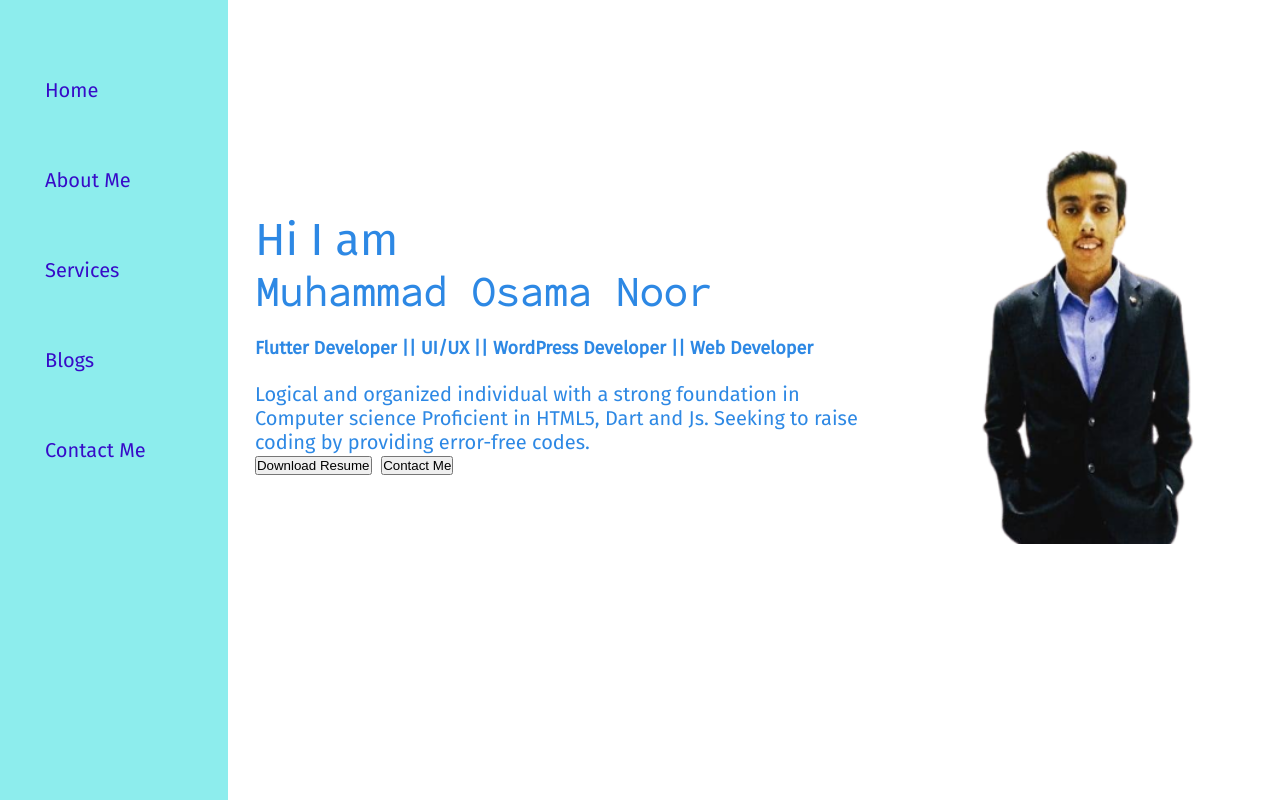
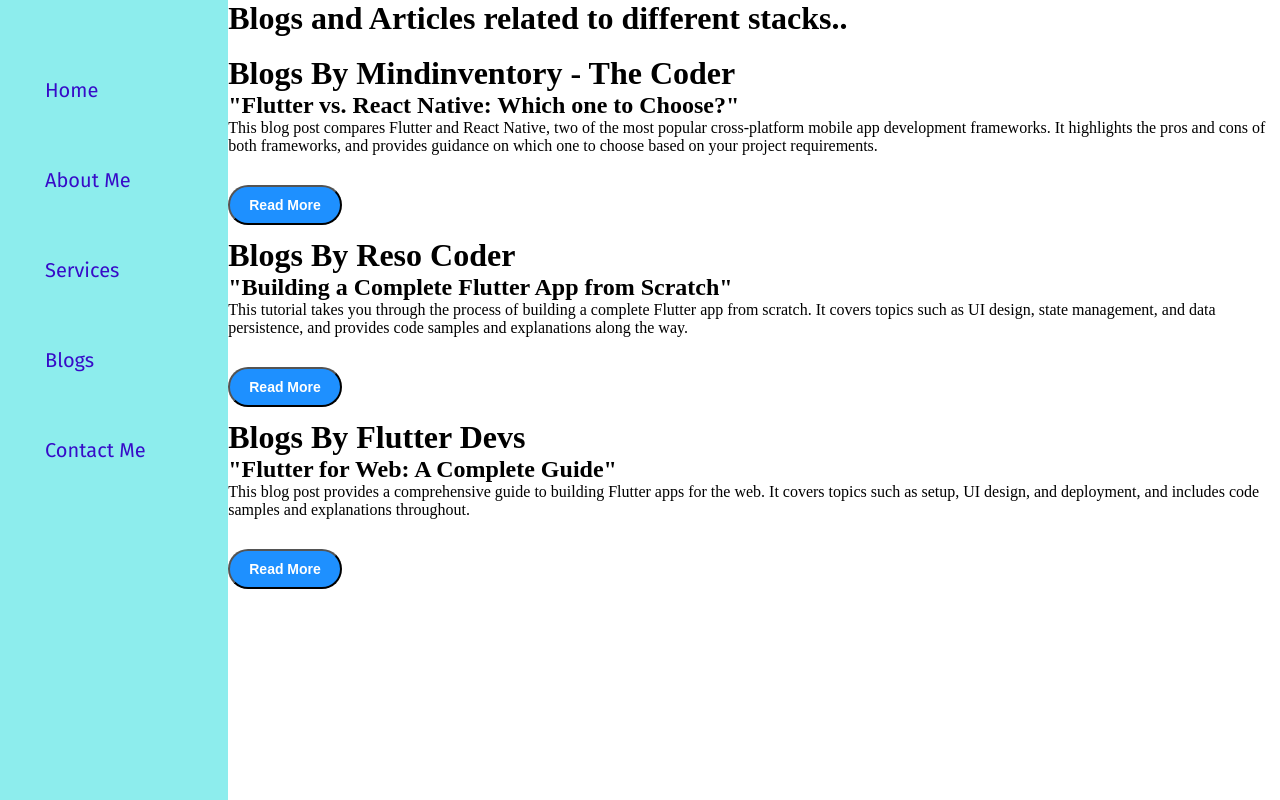
Before and after one commit to Meizzosama/My-Portfolio-, a plain HTML site: page blog.html in a window 1280 px wide. Drawn offline with Linux system fonts and the light colour scheme.

Commit message:
Update blog.html

```diff
--- a/blog.html
+++ b/blog.html
@@ -11,7 +11,6 @@
         <div class="container">
             <div
                 class="sidebar">
-
                 <nav>
                     <ul>
                         <li><a href="/">Home</a></li>
@@ -23,26 +22,36 @@
                 </nav>
             </div>
             <div class="main">
-                <div class="infoContainer">
-                    <div class="devInfo">
-                        <div class="hello">Hi I am</div>
+                <div class="blog">
+                <div class="aboutblog">
+                    <h1>Blogs and Articles related to different stacks..</h1></div>
+                    <br>
+                <div class="blogContainer">
+                    <h1>Blogs By Mindinventory - The Coder</h1>
+                    <div class="blogitem">
+                        <h2>"Flutter vs. React Native: Which one to Choose?"</h2>
+                        <p>
+                            This blog post compares Flutter and React Native, two of the most popular cross-platform mobile app development frameworks. It highlights the pros and cons of both frameworks, and provides guidance on which one to choose based on your project requirements.     </p>
+                            <br>
+                            <button class="btn btn-sm">Read More</button>
+                        </div>
+                    <h1>Blogs By Reso Coder</h1>
+                    <div class="blogitem">
+                        <h2>"Building a Complete Flutter App from Scratch"</h2>
+                        <p>This tutorial takes you through the process of building a complete Flutter app from scratch. It covers topics such as UI design, state management, and data persistence, and provides code samples and explanations along the way.</p>
+                        <br>
+                        <button class="btn btn-sm">Read More</button>
+                    </div>
+                    <h1>Blogs By Flutter Devs</h1>
+                    <div class="blogitem">
+                        <h2>"Flutter for Web: A Complete Guide"</h2>
+                        <p>
+                            This blog post provides a comprehensive guide to building Flutter apps for the web. It covers topics such as setup, UI design, and deployment, and includes code samples and explanations throughout.   </p>
+                            <br>
+                            <button class="btn btn-sm">Read More</button>
+                        </div>
+                </div>
 
-                        <div class="name">Muhammad Osama Noor </div>
-                        <br>
-                        <div class="about">Flutter Developer || UI/UX ||
-                            WordPress Developer || Web Developer </div>
-                        <div class="moreabout">Logical and organized individual
-                            with a strong foundation in Computer science
-                            Proficient in HTML5, Dart and Js. Seeking to raise
-                            coding by providing error-free codes.</div>
-                        <div class="buttons">
-                            <button>Download Resume</button>
-                            <button>Contact Me</button> </div>
-                    </div>
-                    <div class="devPic"><img src="osama.png" alt="" Muhammmad
-                            Osama Noor=""></div>
-                </div>
-            </div>
         </div>
     </body>
 </html>
```
